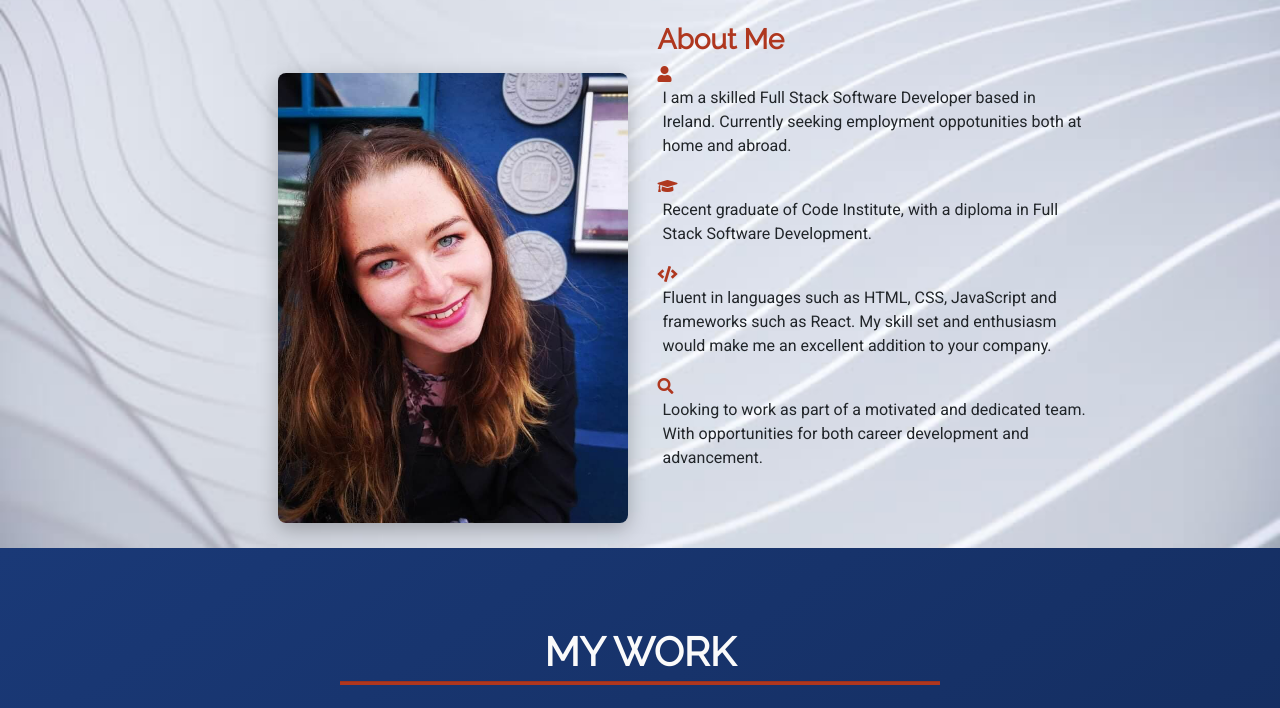
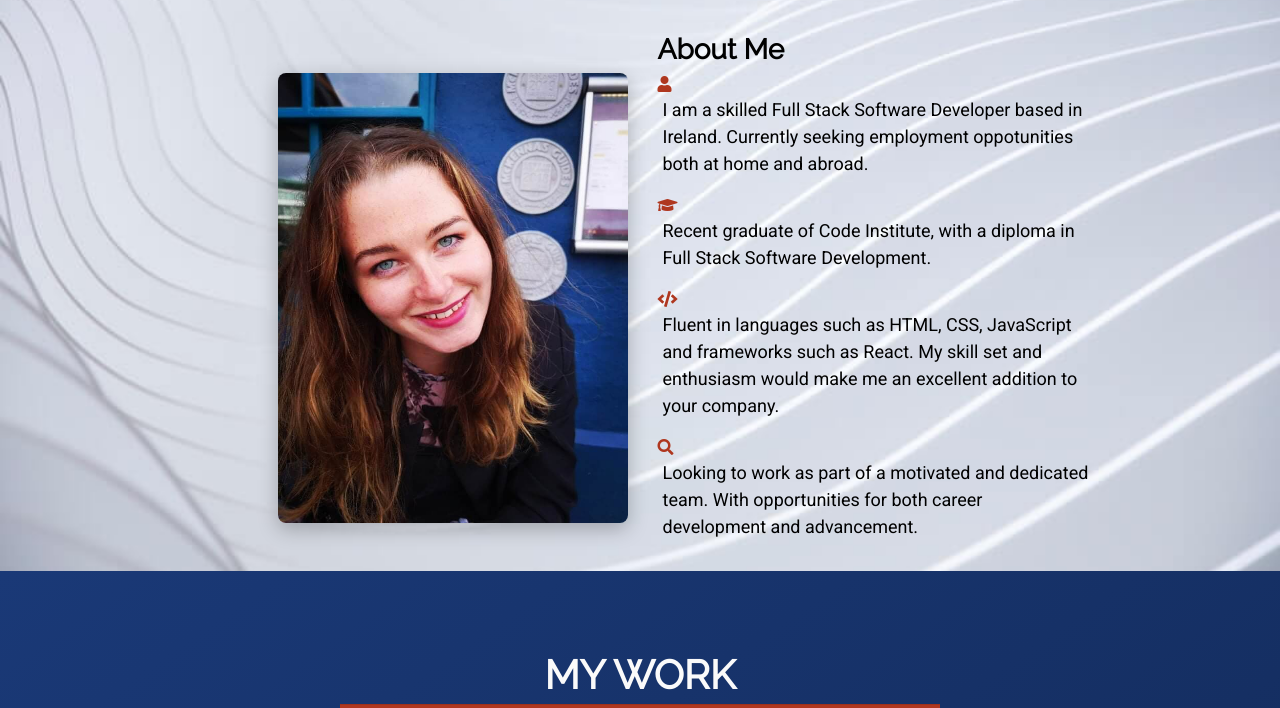
Before and after one commit to KSheeds1/Katie-Sheedy-Portfolio, a plain HTML site: page index.html in a window 1280 px wide. Shown: the part 164-872 px from the top of the page. Drawn offline with nearby package versions, Linux system fonts and the light colour scheme.

Commit message:
Change font color for about-title and about-p.

```diff
--- a/assets/css/style.css
+++ b/assets/css/style.css
@@ -93,8 +93,7 @@ h4{
     border: 0;
 }
 
-.navbar-dark
-.navbar-toggler
+.navbar-toggler,
 .navbar-toggler-item{
     color: #af371f;
 }
@@ -163,9 +162,9 @@ hr{
 .about-title{
     font-family: "raleway", sans-serif;
     font-weight: bold;
-    margin-top: 10px;
+    margin-top: 20px;
     margin-bottom: 5px;
-    color: #af371f;
+    color: #000000;
 }
 
 
@@ -178,7 +177,8 @@ hr{
     font-family: "roboto", sans-serif;
     margin-right: 5px;
     margin-left: 5px;
-    font-size: 16px;
+    font-size: 18px;
+    color: #000000;
 
 
 }
@@ -235,6 +235,7 @@ hr{
     padding: 10px;
     margin: 5% auto;
     -webkit-box-shadow: 10px 6px 15px 6px rgba(0, 0, 0, 0.411);
+            box-shadow: 10px 6px 15px 6px rgba(0, 0, 0, 0.411);
     transition: all 0.30s ease-in-out;
     -moz-transition: all 0.30s ease-in-out;
     -webkit-transition: all 0.30s ease-in-out;
@@ -291,10 +292,9 @@ button{
     border: none;
     border-radius: 10%;
     -webkit-box-shadow: 6px 6px 10px 6px rgba(0, 0, 0, 0.363);
+            box-shadow: 6px 6px 20px 6px rgba(0, 0, 0, 0.363);
 }
 
-
-}
 /*---------------------------------Skills*/
 
 #skills{
```
